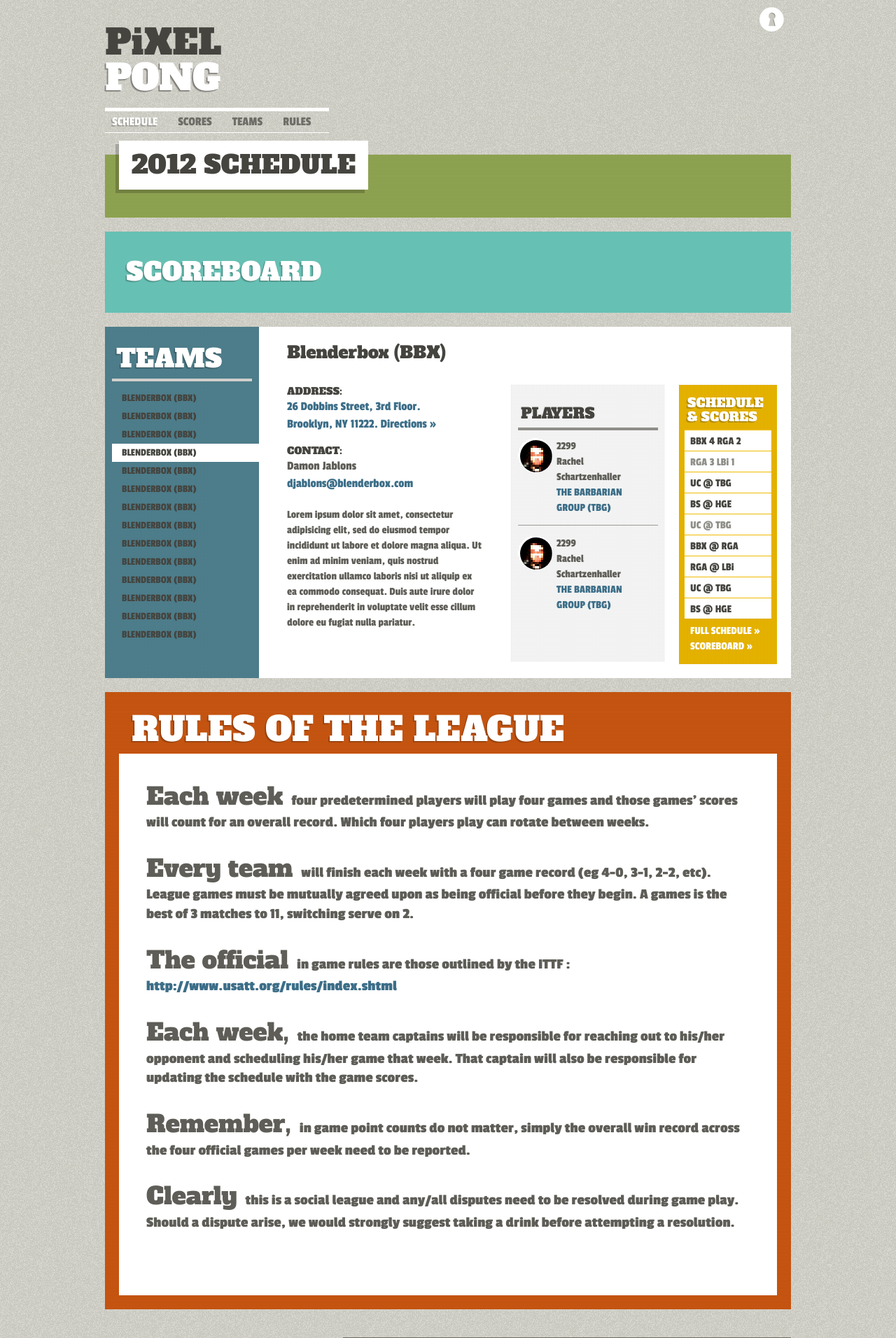
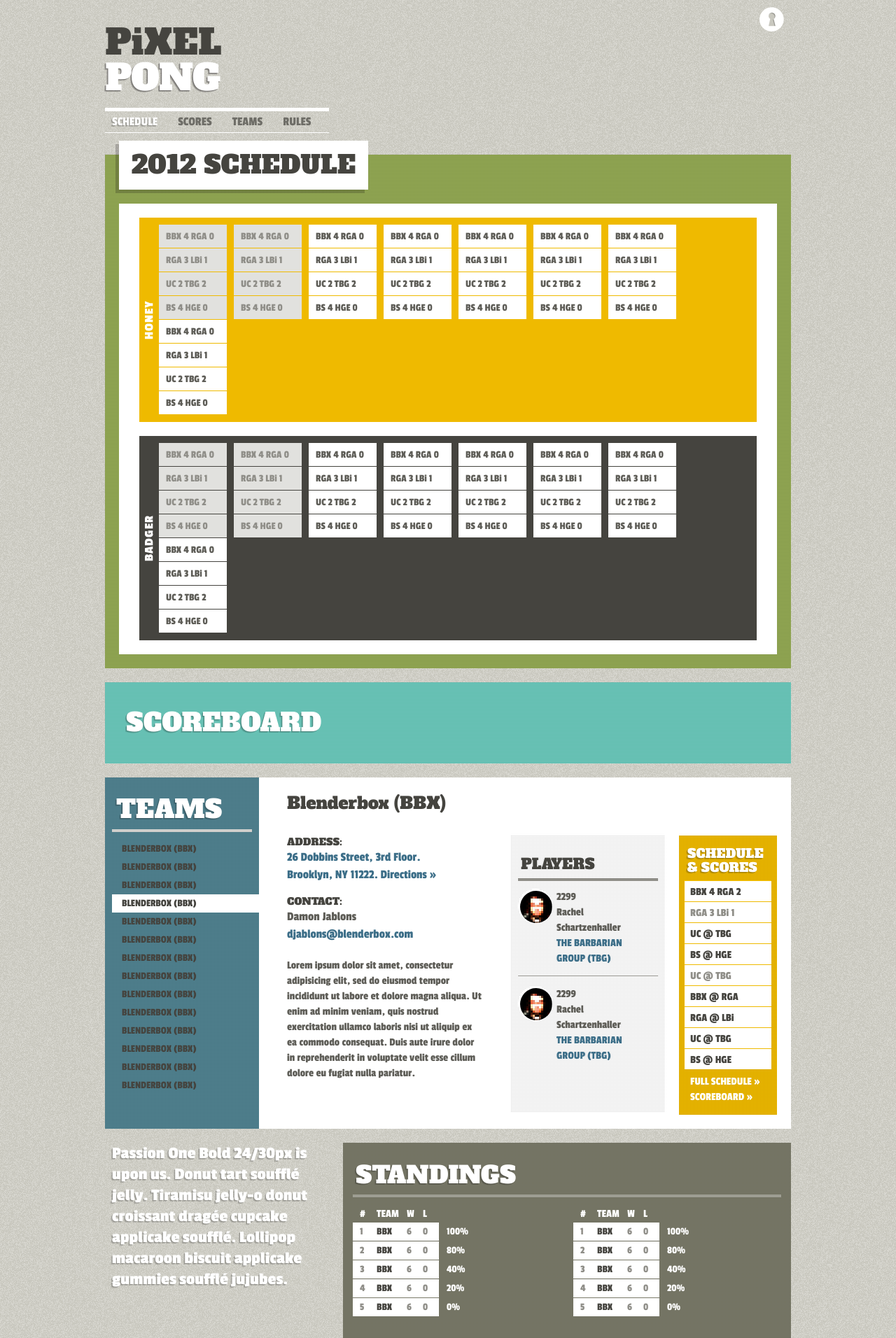
Before and after one commit to blenderbox/dppl, a Django app: page / in a window 1280 px wide. Shown: the top 1912 px of the page at 70% size. Run offline with Django 3.2, Linux system fonts and the light colour scheme; style sheets or scripts are compiled from the project's sources; parts of the project's set-up code (start-up, migrations or seed data) failed here and were passed over; some libraries are stand-ins or nearby versions.

Commit message:
working on the scoreboard

```diff
--- a/public/stylesheets/all.css.scss
+++ b/public/stylesheets/all.css.scss
@@ -436,6 +436,13 @@
    -moz-box-shadow:-5px 5px 0px 0px rgba(6, 4, 6, 0.2);
 -webkit-box-shadow:-5px 5px 0px 0px rgba(6, 4, 6, 0.2);
         box-shadow:-5px 5px 0px 0px rgba(6, 4, 6, 0.2);}
+.col-12.schedule .copy { background:#fff; padding:20px 29px; }
+.col-12.schedule .honey, .col-12.schedule .badger { background:#efba00 url(../images/backgrounds/divisions.png) 8px center no-repeat; margin-bottom:20px; padding:10px 0 10px 28px; }
+.col-12.schedule ul { float:left; margin:0 10px 0 0; padding:0; width:97px; }
+.col-12.schedule li { background:#fff; height:33px; line-height:33px; margin-bottom:1px; padding-left:10px; }
+.col-12.schedule ul.past li { background:#e1e1de; color:#8f8e88; }
+.col-12.schedule .badger { background-color:#45443f; background-position:-42px center; margin:0; }
+
 
 .rules h1, .scoreboard h1, .teams h1 { text-shadow:rgba(6,4,6,0.15) -1px 1px, rgba(6,4,6,0.15) -2px 2px; }
 
--- a/source/apps/pages/urls.py
+++ b/source/apps/pages/urls.py
@@ -5,4 +5,5 @@
 urlpatterns = patterns('apps.pages.views',
     # /
     url(r'^$', 'index', name='pages_index'),
+    url(r'^rules/$', 'rules', name='pages_rules'),
 )
--- a/source/apps/pages/views.py
+++ b/source/apps/pages/views.py
@@ -11,3 +11,10 @@
     today = datetime.date.today()
 
     return render_response(request, 'pages/index.html', {})
+
+
+def rules(request):
+    """ Display a list of places.
+    """
+
+    return render_response(request, 'pages/rules.html', {})
--- a/source/templates/base.html
+++ b/source/templates/base.html
@@ -55,17 +55,7 @@
                     <li><a href="#">Blenderbox</a></li>
                   </ul>
               </li>
-              <li id="rules-nav"><a href="#" title="Rules">Rules</a>
-                  <ul>
-                    <li><a href="#">Blenderbox</a></li>
-                    <li><a href="#">Blenderbox</a></li>
-                    <li><a href="#">Blenderbox</a></li>
-                    <li><a href="#">Blenderbox</a></li>
-                    <li><a href="#">Blenderbox</a></li>
-                    <li><a href="#">Blenderbox</a></li>
-                    <li><a href="#">Blenderbox</a></li>
-                  </ul>
-              </li>
+              <li id="rules-nav"><a href="/rules" title="Rules">Rules</a></li>
             </ul>
           </nav>
           <div id="sign-in">
@@ -82,7 +72,106 @@
         <section class="col-12 grid schedule">
           <h1>2012 Schedule</h1>
           <div class="copy">
-
+              <div class="honey clearfix">
+                  <ul class="past">
+                      <li>BBX 4 RGA 0</li>
+                      <li>RGA 3  LBi 1</li>
+                      <li>UC 2  TBG 2</li>
+                      <li>BS 4 HGE 0</li>
+                  </ul>
+                  <ul class="past">
+                      <li>BBX 4 RGA 0</li>
+                      <li>RGA 3  LBi 1</li>
+                      <li>UC 2  TBG 2</li>
+                      <li>BS 4 HGE 0</li>
+                  </ul>
+                  <ul>
+                      <li>BBX 4 RGA 0</li>
+                      <li>RGA 3  LBi 1</li>
+                      <li>UC 2  TBG 2</li>
+                      <li>BS 4 HGE 0</li>
+                  </ul>
+                  <ul>
+                      <li>BBX 4 RGA 0</li>
+                      <li>RGA 3  LBi 1</li>
+                      <li>UC 2  TBG 2</li>
+                      <li>BS 4 HGE 0</li>
+                  </ul>
+                  <ul>
+                      <li>BBX 4 RGA 0</li>
+                      <li>RGA 3  LBi 1</li>
+                      <li>UC 2  TBG 2</li>
+                      <li>BS 4 HGE 0</li>
+                  </ul>
+                  <ul>
+                      <li>BBX 4 RGA 0</li>
+                      <li>RGA 3  LBi 1</li>
+                      <li>UC 2  TBG 2</li>
+                      <li>BS 4 HGE 0</li>
+                  </ul>
+                  <ul>
+                      <li>BBX 4 RGA 0</li>
+                      <li>RGA 3  LBi 1</li>
+                      <li>UC 2  TBG 2</li>
+                      <li>BS 4 HGE 0</li>
+                  </ul>
+                  <ul>
+                      <li>BBX 4 RGA 0</li>
+                      <li>RGA 3  LBi 1</li>
+                      <li>UC 2  TBG 2</li>
+                      <li>BS 4 HGE 0</li>
+                  </ul>
+              </div>
+              <div class="badger clearfix">
+                  <ul class="past">
+                      <li>BBX 4 RGA 0</li>
+                      <li>RGA 3  LBi 1</li>
+                      <li>UC 2  TBG 2</li>
+                      <li>BS 4 HGE 0</li>
+                  </ul>
+                  <ul class="past">
+                      <li>BBX 4 RGA 0</li>
+                      <li>RGA 3  LBi 1</li>
+                      <li>UC 2  TBG 2</li>
+                      <li>BS 4 HGE 0</li>
+                  </ul>
+                  <ul>
+                      <li>BBX 4 RGA 0</li>
+                      <li>RGA 3  LBi 1</li>
+                      <li>UC 2  TBG 2</li>
+                      <li>BS 4 HGE 0</li>
+                  </ul>
+                  <ul>
+                      <li>BBX 4 RGA 0</li>
+                      <li>RGA 3  LBi 1</li>
+                      <li>UC 2  TBG 2</li>
+                      <li>BS 4 HGE 0</li>
+                  </ul>
+                  <ul>
+                      <li>BBX 4 RGA 0</li>
+                      <li>RGA 3  LBi 1</li>
+                      <li>UC 2  TBG 2</li>
+                      <li>BS 4 HGE 0</li>
+                  </ul>
+                  <ul>
+                      <li>BBX 4 RGA 0</li>
+                      <li>RGA 3  LBi 1</li>
+                      <li>UC 2  TBG 2</li>
+                      <li>BS 4 HGE 0</li>
+                  </ul>
+                  <ul>
+                      <li>BBX 4 RGA 0</li>
+                      <li>RGA 3  LBi 1</li>
+                      <li>UC 2  TBG 2</li>
+                      <li>BS 4 HGE 0</li>
+                  </ul>
+                  <ul>
+                      <li>BBX 4 RGA 0</li>
+                      <li>RGA 3  LBi 1</li>
+                      <li>UC 2  TBG 2</li>
+                      <li>BS 4 HGE 0</li>
+                  </ul>
+              </div>
           </div>
         </section>
         <section class="col-12 grid scoreboard">
@@ -170,29 +259,6 @@
                 <a href="#" class="more">Scoreboard &raquo;</a>
               </div>
 
-          </div>
-        </section>
-        <section class="col-12 grid rules">
-          <h1>Rules of the League</h1>
-          <div class="copy">
-          <p>
-          <strong>Each week</strong> four predetermined players will play four games and those games’ scores will count for an overall record. Which four players play can rotate between weeks.
-          </p>
-          <p>
-          <strong>Every team</strong> will finish each week with a four game record (eg 4-0, 3-1, 2-2, etc). League games must be mutually agreed upon as being official before they begin. A games is the best of 3 matches to 11, switching serve on 2.
-          </p>
-          <p>
-          <strong>The official</strong> in game rules are those outlined by the ITTF : <a href="http://www.usatt.org/rules/index.shtml">http://www.usatt.org/rules/index.shtml</a>
-          </p>
-          <p>
-          <strong>Each week,</strong> the home team captains will be responsible for reaching out to his/her opponent and scheduling his/her game that week. That captain will also be responsible for updating the schedule with the game scores.
-          </p>
-          <p>
-          <strong>Remember,</strong> in game point counts do not matter, simply the overall win record across the four official games per week need to be reported.
-          </p>
-          <p>
-          <strong>Clearly</strong> this is a social league and any/all disputes need to be resolved during game play. Should a dispute arise, we would strongly suggest taking a drink before attempting a resolution.
-          </p>
           </div>
         </section>
         {% block content %}{% endblock content %}
```
Also changed, not shown: source/apps/pages/templates/pages/rules.html (added, +27 -0 lines).
